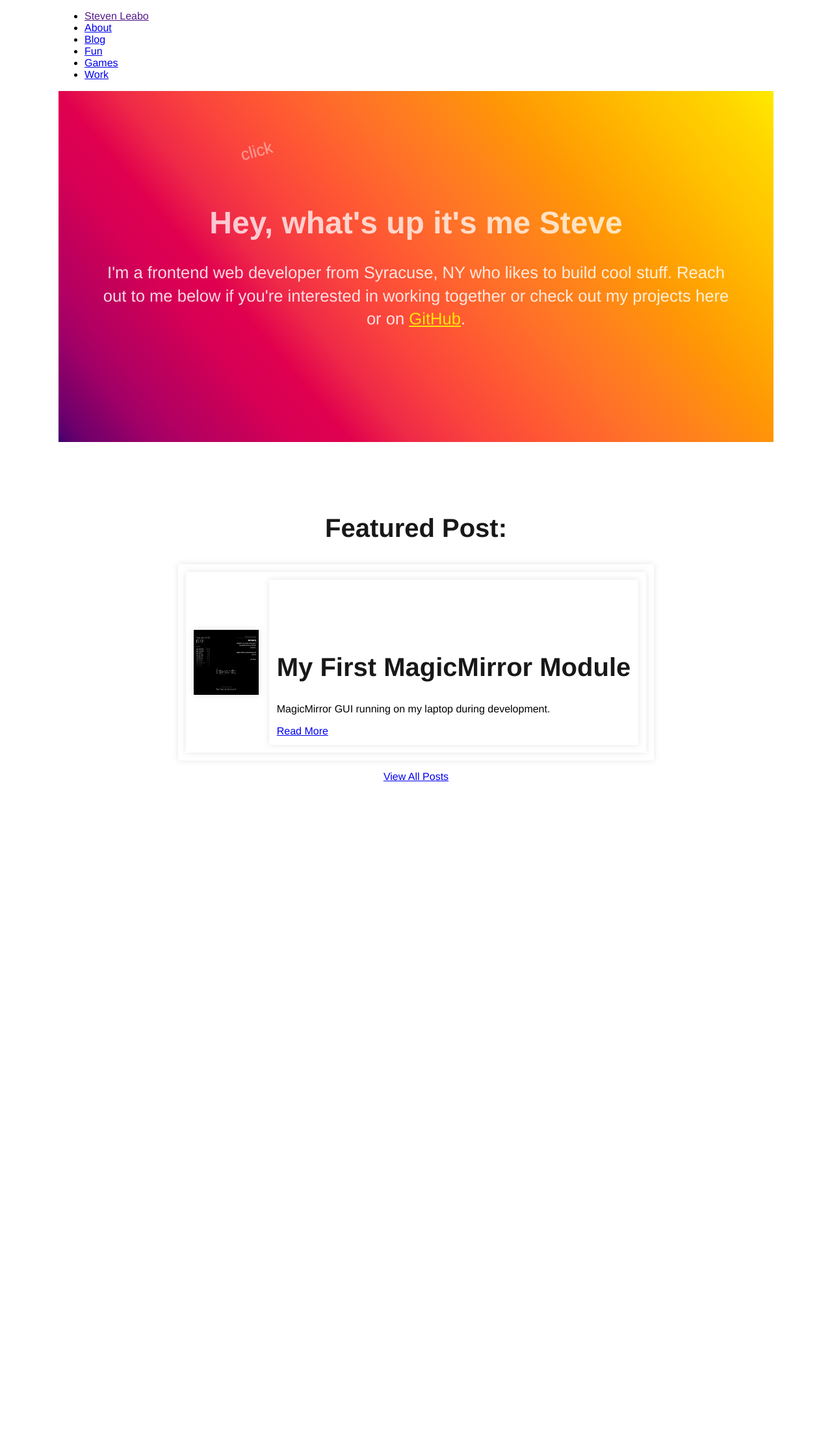
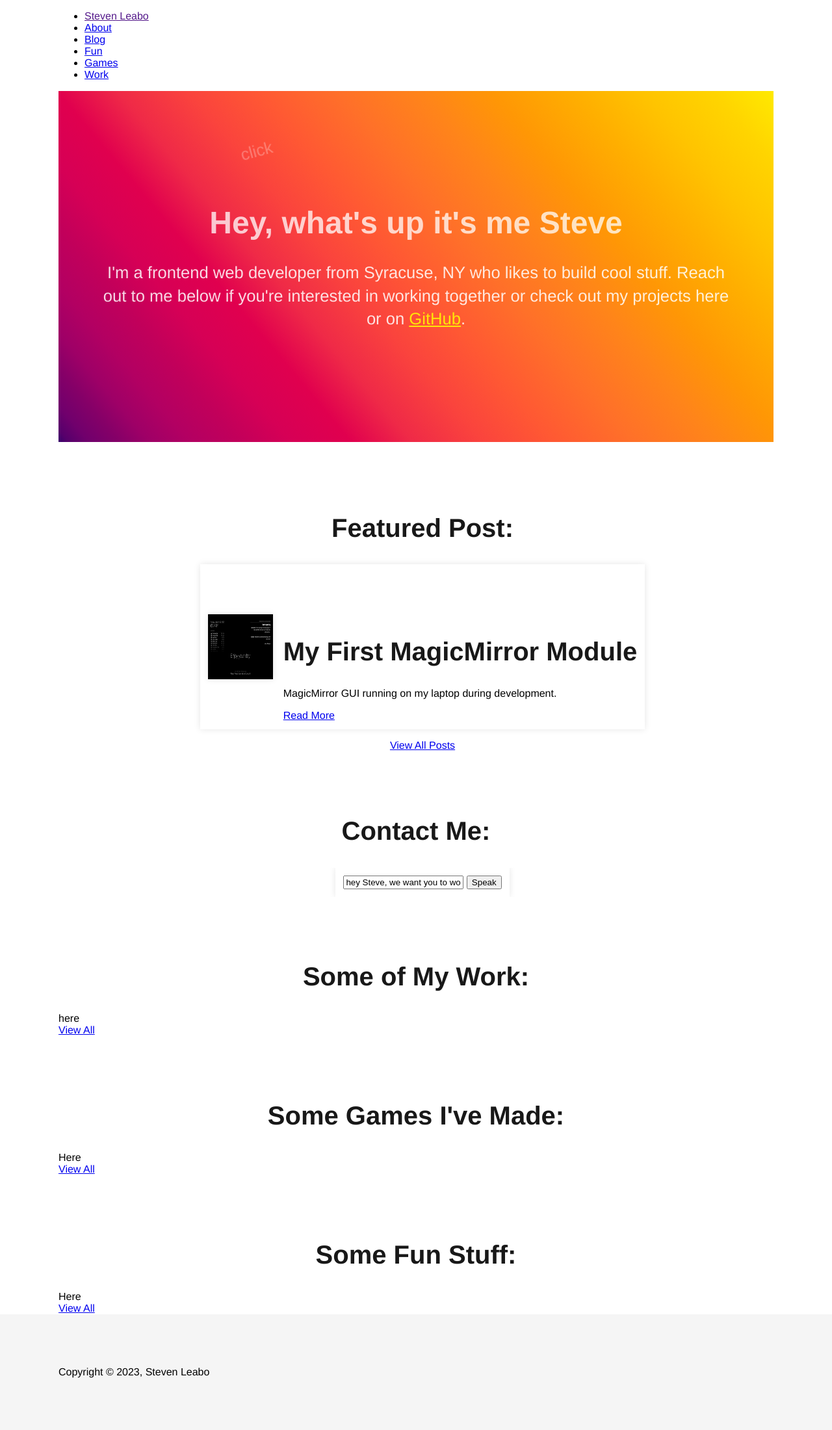
Before and after one commit to leabs/stevenleabo.com, a Jekyll site: the page built from index.markdown, in a window 1280 px wide. Shown: the whole page at 65% size. Built offline with Jekyll 4.4.1, drawn with Linux system fonts in a browser that asks for light colours; before the commit the page ends 1214 px from its top, so only the background shows below that.

Commit message:
adding sections

```diff
--- /dev/null
+++ b/_includes/footer.html
@@ -0,0 +1,5 @@
+<div class="footer">
+  <div class="container">
+    Copyright &copy; {{ site.time | date: '%Y' }}, Steven Leabo
+  </div>
+</div>
--- /dev/null
+++ b/_includes/home/contact.html
@@ -0,0 +1,14 @@
+<h2>Contact Me:</h2>
+<div class="container contact">
+  <div class="card">
+    <input name="searchTxt" type="text" id="speechTxt" value="hey Steve, we want you to work for us" />
+    <button class="" onclick="speaks()">Speak</button>
+  </div>
+</div>
+
+<script>
+  function speaks() {
+    let input = document.getElementById("speechTxt").value;
+    window.speechSynthesis.speak(new SpeechSynthesisUtterance(input));
+  }
+</script>
--- /dev/null
+++ b/_includes/home/featured-fun.html
@@ -0,0 +1,5 @@
+<div>
+  <h2>Some Fun Stuff:</h2>
+  <div class="featured-creative">Here</div>
+  <a href="/fun" class="btn">View All</a>
+</div>
--- /dev/null
+++ b/_includes/home/featured-game.html
@@ -0,0 +1,7 @@
+<div>
+<h2>Some Games I've Made:</h2>
+<div class="featured-game">
+    Here
+</div>
+<a href="/games" class="btn">View All</a>
+</div>
--- /dev/null
+++ b/_includes/home/featured-project.html
@@ -0,0 +1,5 @@
+<div>
+  <h2>Featured Project:</h2>
+  <div class="featured-project">Here</div>
+  <a href="/projects" class="btn">View All</a>
+</div>
--- /dev/null
+++ b/_includes/home/featured-work.html
@@ -0,0 +1,5 @@
+<div>
+  <h2>Some of My Work:</h2>
+  <div class="featured-work">here</div>
+  <a href="/work" class="btn">View All</a>
+</div>
--- a/_layouts/default.html
+++ b/_layouts/default.html
@@ -6,5 +6,6 @@
   <body>
     {% include nav.html %}
     <div class="container">{{content}}</div>
+    {% include footer.html %}
   </body>
 </html>
--- a/_layouts/home.html
+++ b/_layouts/home.html
@@ -4,3 +4,7 @@
 
 {% include home/home-header.html %}
 {% include home/featured-post.html %}
+{% include home/contact.html %}
+{% include home/featured-work.html %}
+{% include home/featured-game.html %}
+{% include home/featured-fun.html %}
--- a/assets/css/style.css
+++ b/assets/css/style.css
@@ -10,6 +10,10 @@
   overflow: hidden;
   max-width: 1100px;
   margin: 0 auto;
+}
+.footer{
+  background:#f5f5f5;
+  padding:80px 60px;
 }
 .home-header {
   padding:20px 60px;
@@ -98,23 +102,21 @@
 .text-center {
   text-align: center;
 }
-.card{
-  padding:30px;
-  display:flex;
-  flex-direction:column;
-}
 
-.featured-post{
+
+.featured-post,
+.contact{
   display:flex;
   flex-direction:column;
   justify-content:center;
   align-items:center;
   margin:10px;
   background-color:#fff;
-
+  width:100%;
   transition: all 0.3s ease-in-out;
 }
-.featured-post div{
+.featured-post > div,
+.contact > div{
   box-shadow: 0 0 10px rgba(0,0,0,0.1);
   padding:12px;
 }
@@ -132,46 +134,46 @@
 
 @keyframes flickerAnimation {
   0% {
-    opacity: 1;
+    opacity: .6;
   }
   50% {
     opacity: 0;
   }
   100% {
-    opacity: 1;
+    opacity: .6;
   }
 }
 @-o-keyframes flickerAnimation {
   0% {
-    opacity: 1;
+    opacity: .6;
   }
   50% {
     opacity: 0;
   }
   100% {
-    opacity: 1;
+    opacity: .6;
   }
 }
 @-moz-keyframes flickerAnimation {
   0% {
-    opacity: 1;
+    opacity: .6;
   }
   50% {
     opacity: 0;
   }
   100% {
-    opacity: 1;
+    opacity: .6;
   }
 }
 @-webkit-keyframes flickerAnimation {
   0% {
-    opacity: 1;
+    opacity: .6;
   }
   50% {
     opacity: 0;
   }
   100% {
-    opacity: 1;
+    opacity: .6;
   }
 }
 .animate-flicker {
```
